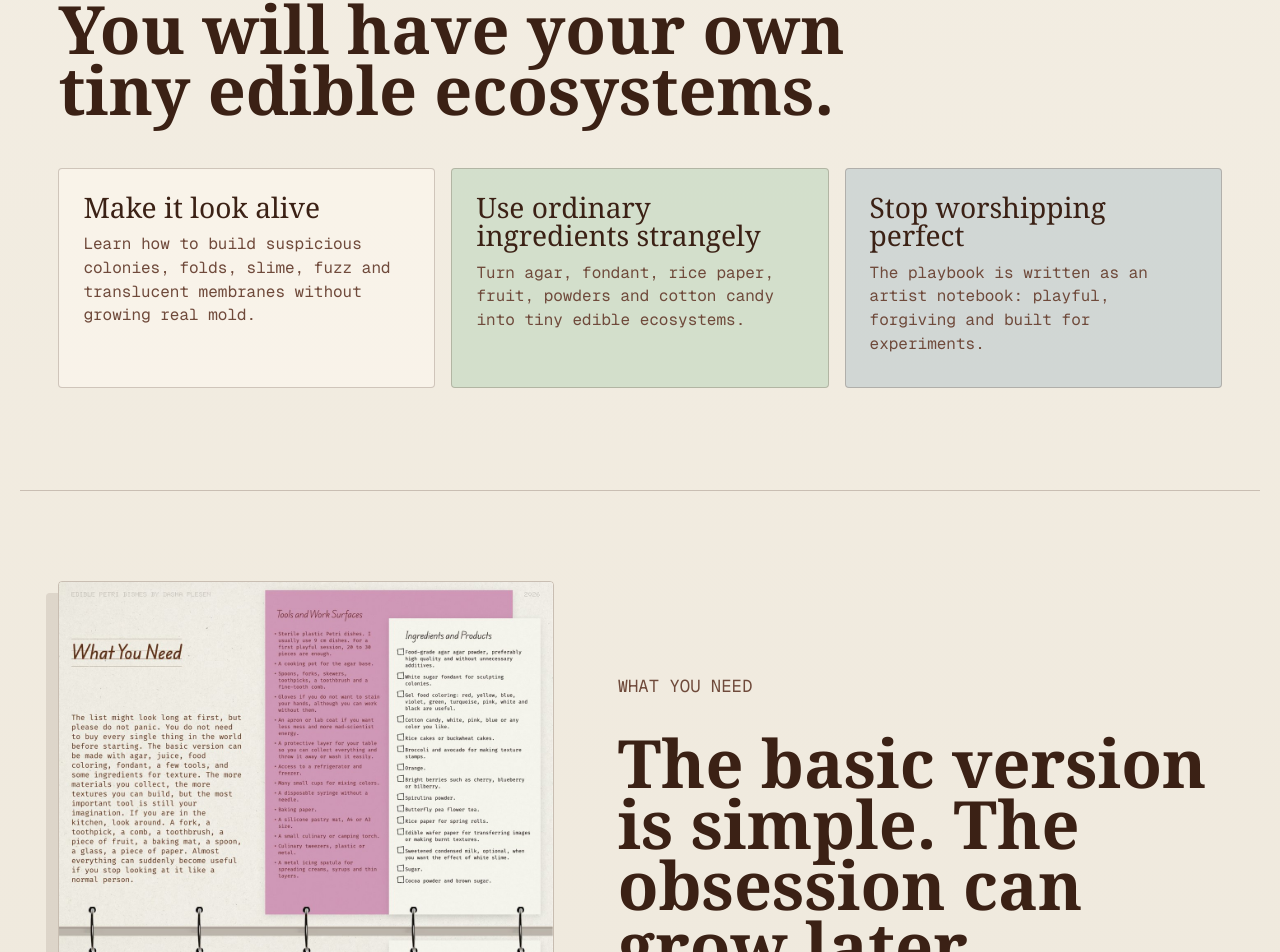
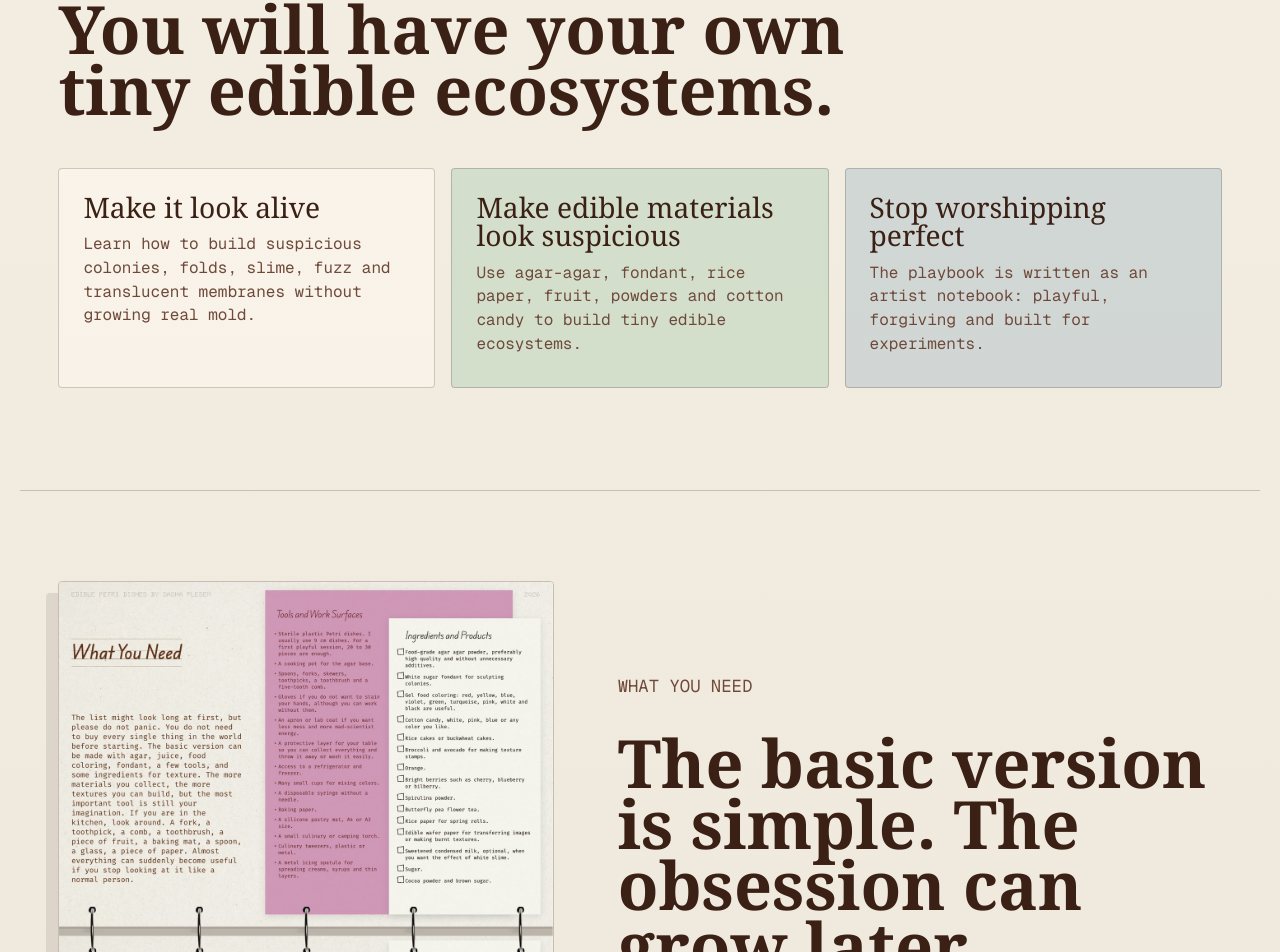
Before and after one commit to moldsandmiracles-source/edible-petri-dishes, a Next.js app: page / in a window 1280 px wide. Shown: the part 3091-4043 px from the top of the page. Built offline with nearby package versions, Linux system fonts and the light colour scheme.

Commit message:
Clarify agar wording

```diff
--- a/app/page.tsx
+++ b/app/page.tsx
@@ -23,8 +23,8 @@ const outcomes = [
     text: "Learn how to build suspicious colonies, folds, slime, fuzz and translucent membranes without growing real mold.",
   },
   {
-    title: "Use ordinary ingredients strangely",
-    text: "Turn agar, fondant, rice paper, fruit, powders and cotton candy into tiny edible ecosystems.",
+    title: "Make edible materials look suspicious",
+    text: "Use agar-agar, fondant, rice paper, fruit, powders and cotton candy to build tiny edible ecosystems.",
   },
   {
     title: "Stop worshipping perfect",
```
